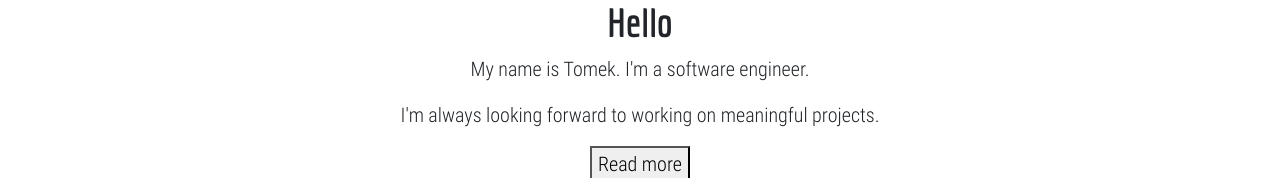
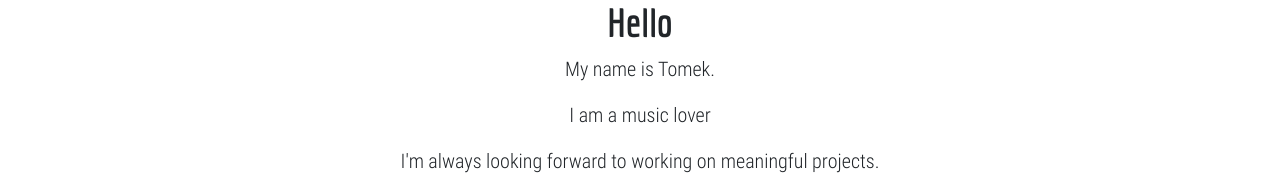
Before and after one commit to tskotniczny/react-bootcamp, a React (Vite) app in the folder portfolio/: page / in a window 1280 px wide. Shown: the part 234-412 px from the top of the page. Built offline with nearby package versions, Linux system fonts and the light colour scheme.

Commit message:
Add title loop + animation

```diff
--- a/portfolio/src/App.js
+++ b/portfolio/src/App.js
@@ -2,6 +2,7 @@ import React, { Component } from 'react';
 import Projects from "./Projects";
 import SocialProfile from "./SocialProfiles";
 import profile from "./assets/profile.png";
+import Title from "./Title";
 
 
 class App extends Component{
@@ -17,7 +18,8 @@ class App extends Component{
             <div>
                 <img className="profile" src={profile} alt="profile"/>
                 <h1> Hello </h1>
-                <p> My name is Tomek. I'm a software engineer. </p>
+                <p> My name is Tomek. </p>
+                <Title />
                 <p> I'm always looking forward to working on meaningful projects. </p>
                 {this.state.displayBio ?
                 (
--- /dev/null
+++ b/portfolio/src/Title.js
@@ -0,0 +1,44 @@
+import React, { Component } from "react";
+
+const TITLES = [
+    "a software engineer",
+    "a music lover",
+    "an enthusiastic learner"
+];
+
+class Title extends Component {
+    state = {titleIndex: 0, fadeIn: true};
+
+    componentDidMount() {
+        this.timeout = setTimeout(() => this.setState({ fadeIn: false}), 2000);
+        this.animateTitles();
+    }
+
+    componentWillUnmount() {
+
+        clearInterval(this.titleInterval);
+        clearTimeout(this.timeout);
+    }
+
+    animateTitles = () => {
+        this.titleInterval = setInterval(() => {
+            const titleIndex = (this.state.titleIndex + 1) % TITLES.length;
+
+            this.setState({titleIndex, fadeIn: true});
+
+            this.timeout = setTimeout(() => this.setState({ fadeIn: false}), 2000);
+        }, 4000);
+    }
+
+    render (){
+        const{ fadeIn, titleIndex } = this.state;
+
+        const title = TITLES[titleIndex];
+
+        return (
+            <p className={fadeIn ? "title-fade-in" : "title-fade-out"}>I am {title} </p>
+        )
+    }
+}
+
+export default Title;
--- a/portfolio/src/index.css
+++ b/portfolio/src/index.css
@@ -25,3 +25,25 @@ h1,h2,h3,h4,h5{
     height: 200px;
     border-radius: 100px;
 }
+
+.title-fade-out{
+    opacity: 0;
+    animation-name: fade-out;
+    animation-duration: 2s;
+}
+
+.title-fade-in{
+    opacity:100;
+    animation-name: fade-in;
+    animation-duration: 2s;
+}
+
+@keyframes fade-out{
+    from {opacity: 100}
+    to {opacity: 0}
+}
+
+@keyframes fade-in{
+    from {opacity: 0}
+    to {opacity: 100}
+}
```
Also changed, not shown: 4 other files (tests, documents, lock files or other folders).
